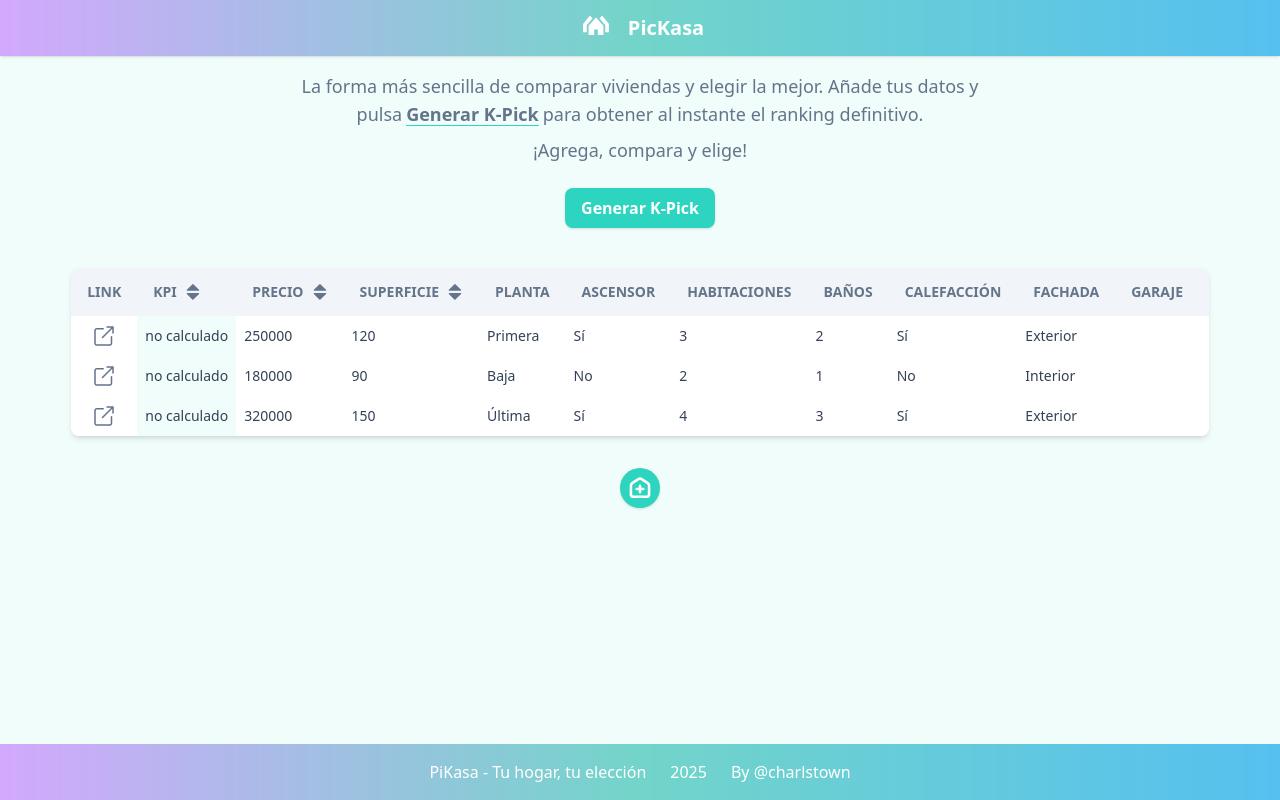
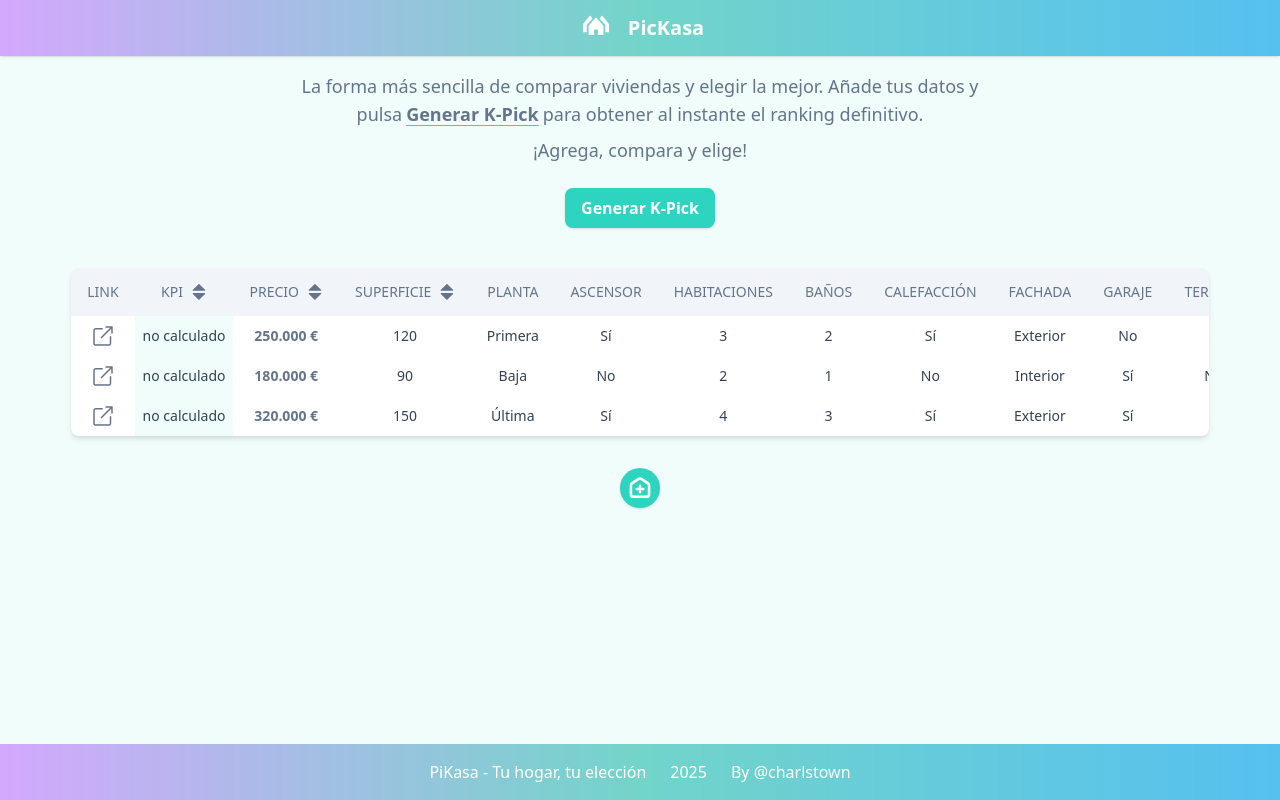
Before and after one commit to charlstown/pikcasa, a React (Vite) app: page / in a window 1280 px wide. Built offline with nearby package versions, Linux system fonts and the light colour scheme.

Commit message:
feature: styles

```diff
--- a/src/components/form/Form.jsx
+++ b/src/components/form/Form.jsx
@@ -48,7 +48,7 @@ function Form({ formFields, onSubmit, title, submitLabel }) {
 
   return (
     <form onSubmit={handleSubmit} className="space-y-4">
-      {title && <h2 className="text-xl font-bold mb-4">{title}</h2>}
+      {title && <h2 className="text-xl font-bold mb-4 text-slate-500">{title}</h2>}
       <div className="flex flex-wrap -mx-2">
         {formFields.map((field) => (
           <FormField
--- a/src/components/form/FormField.jsx
+++ b/src/components/form/FormField.jsx
@@ -8,7 +8,7 @@ function FormField({ field, value, onChange, error }) {
 
   return (
     <div className={`mb-4 ${widthClass} px-2`}>
-      <label className="block text-sm font-medium text-gray-700">
+      <label className="block text-sm font-medium text-slate-500">
         {label}
         {type === "select" ? (
           <select
@@ -17,7 +17,6 @@ function FormField({ field, value, onChange, error }) {
             onChange={onChange}
             className="mt-1 block w-full px-3 py-2 border border-gray-300 rounded-md shadow-sm focus:outline-none focus:ring-teal-500 focus:border-teal-500 sm:text-sm font-normal placeholder-gray-400"
           >
-            {/* Solo muestra la opción de placeholder si NO hay default_option */}
             {!default_option && (
               <option value="">{placeholder || "Seleccione una opción"}</option>
             )}
--- a/src/components/layout/Content.jsx
+++ b/src/components/layout/Content.jsx
@@ -12,17 +12,17 @@ import IconAddRow from '../../assets/IconAddRow';
 const columns = [
   { field: "id", visible: false, width: 50, highlight: false, sortable: false, align: "left" },
   { field: "link", visible: true, width: 200, highlight: false, sortable: false, align: "center" },
-  { field: "kpi", visible: true, width: 100, highlight: true, sortable: true, align: "left" },
-  { field: "precio", visible: true, width: 100, highlight: false, sortable: true, align: "left" },
-  { field: "superficie", visible: true, width: 80, highlight: false, sortable: true, align: "left" },
-  { field: "planta", visible: true, width: 70, highlight: false, sortable: false, align: "left" },
-  { field: "ascensor", visible: true, width: 80, highlight: false, sortable: false, align: "left" },
-  { field: "habitaciones", visible: true, width: 90, highlight: false, sortable: false, align: "left" },
-  { field: "baños", visible: true, width: 70, highlight: false, sortable: false, align: "left" },
-  { field: "calefacción", visible: true, width: 100, highlight: false, sortable: false, align: "left" },
-  { field: "fachada", visible: true, width: 120, highlight: false, sortable: false, align: "left" },
-  { field: "garaje", visible: true, width: 120, highlight: false, sortable: false, align: "left" },
-  { field: "terraza", visible: true, width: 120, highlight: false, sortable: false, align: "left" },
+  { field: "kpi", visible: true, width: 100, highlight: true, sortable: true, align: "center" },
+  { field: "precio", visible: true, width: 100, highlight: false, sortable: true, align: "center" },
+  { field: "superficie", visible: true, width: 80, highlight: false, sortable: true, align: "center" },
+  { field: "planta", visible: true, width: 70, highlight: false, sortable: false, align: "center" },
+  { field: "ascensor", visible: true, width: 80, highlight: false, sortable: false, align: "center" },
+  { field: "habitaciones", visible: true, width: 90, highlight: false, sortable: false, align: "center" },
+  { field: "baños", visible: true, width: 70, highlight: false, sortable: false, align: "center" },
+  { field: "calefacción", visible: true, width: 100, highlight: false, sortable: false, align: "center" },
+  { field: "fachada", visible: true, width: 120, highlight: false, sortable: false, align: "center" },
+  { field: "garaje", visible: true, width: 120, highlight: false, sortable: false, align: "center" },
+  { field: "terraza", visible: true, width: 120, highlight: false, sortable: false, align: "center" },
 ];
 
 const initialRows = [
@@ -38,6 +38,8 @@ const initialRows = [
     baños: 2,
     calefacción: "Sí",
     fachada: "Exterior",
+    garaje: "No",
+    terraza: "Sí",
   },
   {
     id: 2,
@@ -51,6 +53,8 @@ const initialRows = [
     baños: 1,
     calefacción: "No",
     fachada: "Interior",
+    garaje: "Sí",
+    terraza: "No",
   },
   {
     id: 3,
@@ -64,6 +68,8 @@ const initialRows = [
     baños: 3,
     calefacción: "Sí",
     fachada: "Exterior",
+    garaje: "Sí",
+    terraza: "Sí",
   },
 ];
 
--- a/src/components/table/Table.jsx
+++ b/src/components/table/Table.jsx
@@ -1,10 +1,30 @@
-import React from "react";
+import React, { useState } from "react";
 import DataGrid from "./DataGrid";
 
 export default function Table({ columns, rows, onRowDelete }) {
+  const [sortedRows, setSortedRows] = useState(rows);
+  const [sortConfig, setSortConfig] = useState({ field: null, direction: null });
+
+  React.useEffect(() => {
+    setSortedRows(rows);
+  }, [rows]);
+
+  const handleSort = (field, direction) => {
+    setSortConfig({ field, direction });
+    const sorted = [...rows].sort((a, b) => {
+      if (a[field] === undefined || b[field] === undefined) return 0;
+      if (direction === "asc") {
+        return a[field] > b[field] ? 1 : a[field] < b[field] ? -1 : 0;
+      } else {
+        return a[field] < b[field] ? 1 : a[field] > b[field] ? -1 : 0;
+      }
+    });
+    setSortedRows(sorted);
+  };
+
   return (
     <div className="mt-8 mb-8 relative max-w-[90%] w-min overflow-x-auto max-h-[28rem] flex flex-col h-full text-gray-700 bg-white shadow-md rounded-lg bg-clip-border">
-      <DataGrid columns={columns} rows={rows} onRowDelete={onRowDelete} />
+      <DataGrid columns={columns} rows={sortedRows} onRowDelete={onRowDelete} onSort={handleSort} />
     </div>
   );
 }
--- a/src/components/table/TableHeader.jsx
+++ b/src/components/table/TableHeader.jsx
@@ -30,7 +30,7 @@ function TableHeader({ columns, onSort }) {
           visible ? (
             <th
               key={field}
-              className={`p-2 px-4 py-4 text-sm font-bold leading-none text-slate-500 bg-slate-100 min-w-max whitespace-nowrap ${
+              className={`p-2 px-4 py-4 text-sm font-medium leading-none text-slate-500 bg-slate-100 min-w-max whitespace-nowrap ${
                 align === "center" ? "text-center" : align === "right" ? "text-right" : "text-left"
               }`}
             >
--- a/src/components/table/TableRow.jsx
+++ b/src/components/table/TableRow.jsx
@@ -24,6 +24,10 @@ function TableRow({ row, columns, rowIndex, onRowDelete }) {
               >
                 <IconLink />
               </a>
+            ) : field === "precio" ? (
+              <span className="font-semibold text-slate-500">
+                {Number(row[field]).toLocaleString("es-ES")} €
+              </span>
             ) : (
               row[field]
             )}
```
